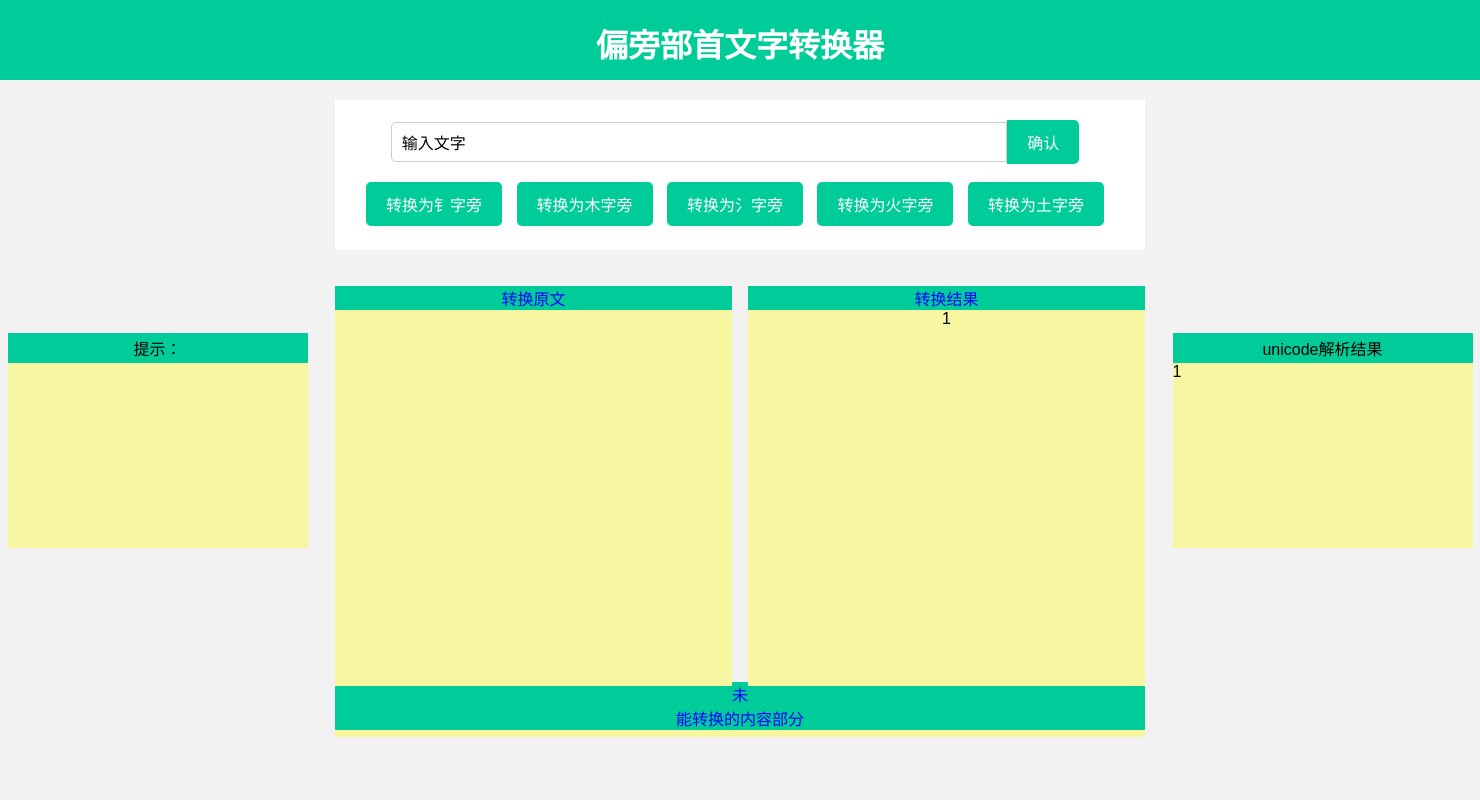
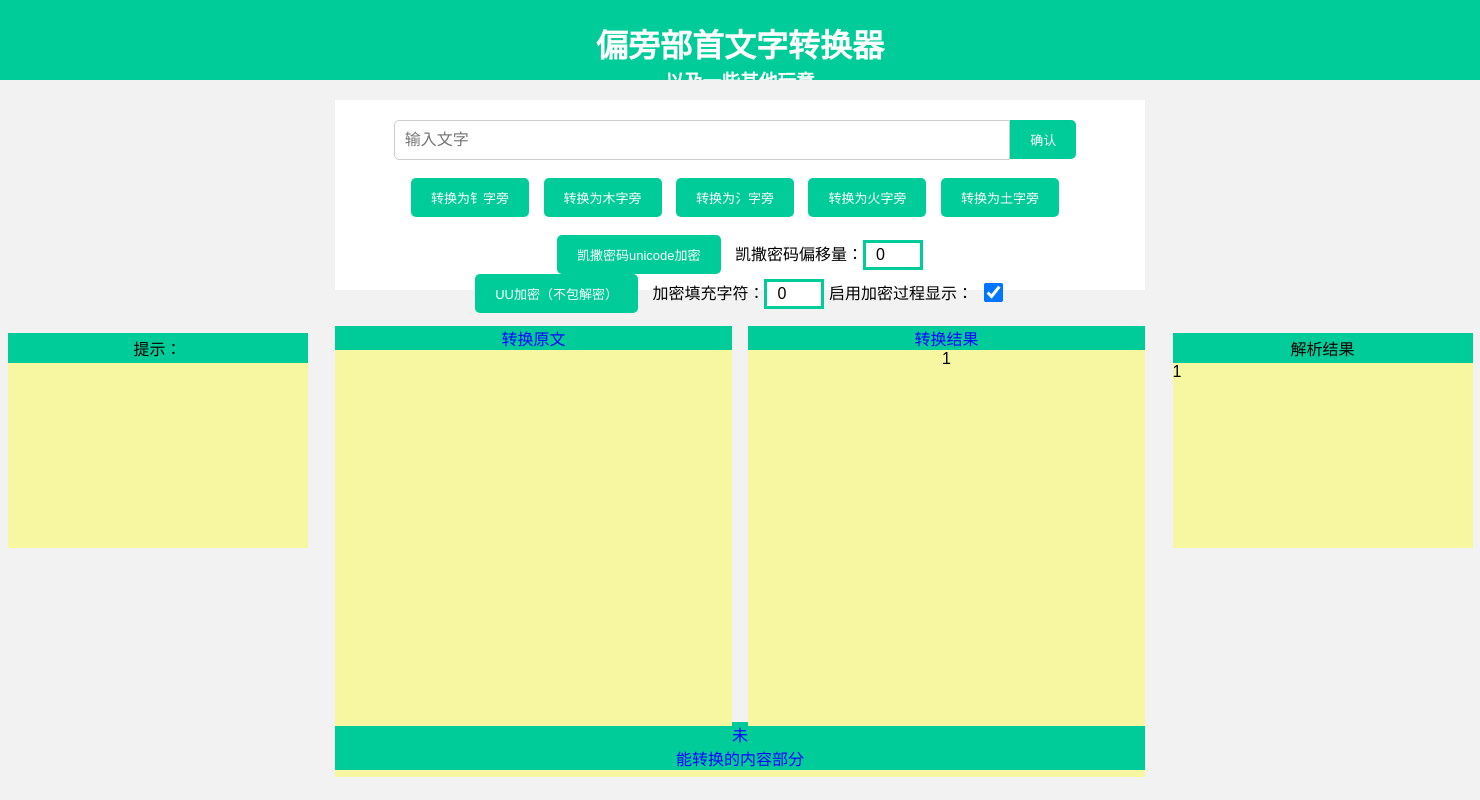
Before and after one commit to playymcmc007/Radicals-Chinese-Characters-Converter, a PHP site: page / in a window 1480 px wide. Run offline with PHP 8.4, Linux system fonts and the light colour scheme; the visitor is signed in with stand-in values (Sample User, id 1); some web fonts are replaced.

Commit message:
Update index.php

```diff
--- a/index.php
+++ b/index.php
@@ -1,7 +1,7 @@
 <?php
 	session_start();
 	if ($_SERVER["REQUEST_METHOD"] == "POST") {
-	if (isset($_POST["buttonName"]) && $_POST["buttonName"] == "Q"){
+	if (isset($_POST["buttonName"]) && $_POST["buttonName"] == "确"){
 		$inputText = $_POST["inputText"];
 		file_put_contents("wait.txt", $inputText);
 	}}
@@ -20,13 +20,23 @@
 	} elseif(isset($_POST['土'])){
 	header("Location: dirt.php");
 	exit;
+	} elseif(isset($_POST['凯'])){
+	$_SESSION['pian'] = $_POST['pian'];
+	header("Location: kai.php");
+	exit;
+	} elseif(isset($_POST['U'])){
+	$_SESSION['bu'] = $_POST['bu'];
+	$checkboxState = isset($_POST['checkbox_value1']) ? 'true':'false';
+	$_SESSION['checkbox_value1'] = $checkboxState;
+	header("Location: UU.php");
+	exit;
 	}
 ?>
 <!DOCTYPE html>
 <html>
 <head>
 	<meta charset="UTF-8">
-	<title>偏旁部首文字转换器</title>
+	<title>偏旁部首文字转换器以及一些其他玩意</title>
 	<style type="text/css">
      @font-face {
         font-family: "Font1";
@@ -63,7 +73,7 @@
       display: inline-block;
       margin-right: 10px;
       padding: 10px 20px;
-      font-size: 16px;
+      font-size: 13px;
       background-color: #00cc99;
       color: white;
       border: none;
@@ -73,28 +83,39 @@
 	.tip {
         display: none;
     }
+	.checkbox-container {
+        display: inline-block;
+        position: relative;
+        transform: scale(1.5);
+        margin: 5px;
+    }
 	</style>
 	<script>
     var tips = {
-        "输入文字": "在此输入文字，要换行请手动输入&lt;br/&gt<br>记得删掉默认的“输入文字”四个字。",
-        "Q": "将输入框的内容导入，<br/>然后按下下面的按钮。",
-        "A": "钅字旁：将原文字添加“钅”或“金”的结构，<br/>无法转换的会保持原状，<br/>不在转换表内的字符会在下方显示。",
-        "B": "木字旁：将原文字添加“木”的结构，<br/>无法转换的会保持原状，<br/>不在转换表内的字符会在下方显示。",
-        "C": "氵字旁：将原文字添加“氵”或“水”的结构，<br/>无法转换的会保持原状，<br/>不在转换表内的字符会在下方显示。",
-        "D": "火字旁：将原文字添加“火”的结构，<br/>无法转换的会保持原状，<br/>不在转换表内的字符会在下方显示。",
-        "E": "土字旁：将原文字添加“土”的结构，<br/>无法转换的会保持原状，<br/>不在转换表内的字符会在下方显示。",
-        "F": "不在转换表的字符，<br/>这类字符没有通过转换表，直接进行输出。"
+        "输": "在此输入文字，要换行请手动输入&lt;br/&gt<br/>使用偏旁部首转换请输入基础区汉字，<br/>使用凯撒密码请输入一个有效的Unicode字符，<br/>使用UU加密建议不要输入字母数字等字符，可能导致加密轻微错乱。",
+        "确": "将输入框的内容导入，<br/>然后按下下面的按钮。",
+        "金": "钅字旁：将原文字添加“钅”或“金”的结构，<br/>无法转换的会保持原状，<br/>不在转换表内的字符会在下方显示。",
+        "木": "木字旁：将原文字添加“木”的结构，<br/>无法转换的会保持原状，<br/>不在转换表内的字符会在下方显示。",
+        "水": "氵字旁：将原文字添加“氵”或“水”的结构，<br/>无法转换的会保持原状，<br/>不在转换表内的字符会在下方显示。",
+        "火": "火字旁：将原文字添加“火”的结构，<br/>无法转换的会保持原状，<br/>不在转换表内的字符会在下方显示。",
+        "土": "土字旁：将原文字添加“土”的结构，<br/>无法转换的会保持原状，<br/>不在转换表内的字符会在下方显示。",
+        "F": "不在转换表的字符，<br/>这类字符没有通过转换表，直接进行输出。",
+		"凯": "凯撒密码unicode版，将原有的字符的unicode向前或向后移动。超出范围会报错。",
+		"偏": "凯撒密码的偏移量，<br/>正数为向前，负数为向后，<br/>比如hallo,world会变成ibmmp-xpsme。",
+		"U": "将字符从Urlcode通过奇妙算法强行加密为Unicode文本，简称UU加密。<br/>不包解密代码，如需解密请自行写代码。<br/>bug很多，不打算修。<br/>遇到urlcode原样输出的字符会跳过，如果跳过字符不是4的倍数可能会导致加密错乱<br/>urlcode为2的倍数，如果不是4的倍数会用加密填充字符填充。<br/>本质上是转为4位16进制数，因此只会涉及第一平面（U+0000~U+FFFF）。",
+		"补": "用于非4的倍数转换Unicode第一平面时的补足字符，必须是一个16进制数字。<br/>请输入0,1,2,3,4,5,6,7,8,9,a,b,c,d,e,f。",
+		"是":"分别显示urlcode转换、移除百分号%、增加unicode<b>\\u</b>和分隔符<b>-</b>的内容，<br/>文本较长时慎用。"
     };
 
     function show(button) {
-        var tipId = "tip" + button.value.slice(-4);
+        var tipId = "tip" + button.id.slice(-4);
         var tip = document.getElementById(tipId);
-        tip.innerHTML = tips[button.value];
+        tip.innerHTML = tips[button.id];
         tip.style.display = "block";
     }
 
     function hide(button) {
-        var tipId = "tip" + button.value.slice(-4);
+        var tipId = "tip" + button.id.slice(-4);
         var tip = document.getElementById(tipId);
         tip.style.display = "none";
     }
@@ -102,7 +123,7 @@
 </head>
 <body>
 <div style="display: flex;flex-direction: column;width: 100%;">
-	<div style="height: 80px;background-color: #00cc99;color:white;text-align:center;padding: 20px; "><h1>偏旁部首文字转换器</h1></div>
+	<div style="height: 80px;background-color: #00cc99;color:white;text-align:center;padding: 20px; "><h1>偏旁部首文字转换器</h1><h3>以及一些其他玩意</h3></div>
 	<div style="flex-grow: 1;">
 		<div style="display: flex;flex-direction: row;width: 100%;height:100%;">
 			<div style="width: 25%;background-color: #f2f2f2;;">
@@ -111,13 +132,18 @@
 						<td>
 							<div style="background-color: #f7f7a2;width: 300px;height: 215px;margin: 0 auto;">
                 <div style="background-color:#00cc99; padding: 3px; text-align:center;">提示：</div>
-				<div class="tip" id="tip输入文字"></div>
-					<div class="tip" id="tipQ"></div>
-					<div class="tip" id="tipA"></div>
-					<div class="tip" id="tipB"></div>
-					<div class="tip" id="tipC"></div>
-					<div class="tip" id="tipD"></div>
-					<div class="tip" id="tipE"></div>
+				<div class="tip" id="tip输"></div>
+					<div class="tip" id="tip确"></div>
+					<div class="tip" id="tip金"></div>
+					<div class="tip" id="tip木"></div>
+					<div class="tip" id="tip水"></div>
+					<div class="tip" id="tip火"></div>
+					<div class="tip" id="tip土"></div>
+					<div class="tip" id="tip凯"></div>
+					<div class="tip" id="tip偏"></div>
+					<div class="tip" id="tipU"></div>
+					<div class="tip" id="tip补"></div>
+					<div class="tip" id="tip是"></div>
 							</div>
 							</div>
 						</td>
@@ -125,18 +151,23 @@
 				</table>
 			</div>
 			<div style="flex-grow: 1;background-color:  #f2f2f2;text-align:center;margin: 0 auto;padding:20px;">
-				<div id="" style="height: 150px;background: white;padding:20px;">
+				<div id="" style="height: 190px;background: white;padding:20px;">
 					<form method="post" >
-						<input type="text" name="inputText" value="输入文字" placeholder="输入文字" onmouseover="show(this)" onmouseout="hide(this)" style=" width: 80%;padding: 10px; font-size: 16px; border-radius: 5px 0 0 5px;border: 1px solid #ccc;">
-						<button type="submit" style="border-radius: 0 5px 5px 0; margin-left: -4px;" name="buttonName" value="Q" onmouseover="show(this)" onmouseout="hide(this)">确认</button>
+						<input type="text" id="输" name="inputText" placeholder="输入文字" onmouseover="show(this)" onmouseout="hide(this)" style=" width: 80%;padding: 10px; font-size: 16px; border-radius: 5px 0 0 5px;border: 1px solid #ccc;">
+						<button type="submit" style="border-radius: 0 5px 5px 0; margin-left: -4px;" id="确" value="确" name="buttonName" onmouseover="show(this)" onmouseout="hide(this)">确认</button>
 						<br><br>
-						<button type="submit" name="金" value="A" onmouseover="show(this)" onmouseout="hide(this)">转换为钅字旁</button>
-						<button type="submit" name="木" value="B" onmouseover="show(this)" onmouseout="hide(this)">转换为木字旁</button>
-						<button type="submit" name="水" value="C" onmouseover="show(this)" onmouseout="hide(this)">转换为氵字旁</button>
-						<button type="submit" name="火" value="D" onmouseover="show(this)" onmouseout="hide(this)">转换为火字旁</button>
-						<button type="submit" name="土" value="E" onmouseover="show(this)" onmouseout="hide(this)">转换为土字旁</button>
+						<button type="submit" id="金" name="金" onmouseover="show(this)" onmouseout="hide(this)">转换为钅字旁</button>
+						<button type="submit" id="木" name="木" onmouseover="show(this)" onmouseout="hide(this)">转换为木字旁</button>
+						<button type="submit" id="水" name="水" onmouseover="show(this)" onmouseout="hide(this)">转换为氵字旁</button>
+						<button type="submit" id="火" name="火" onmouseover="show(this)" onmouseout="hide(this)">转换为火字旁</button>
+						<button type="submit" id="土" name="土" onmouseover="show(this)" onmouseout="hide(this)">转换为土字旁</button><br/><br/>
+						<button type="submit" id="凯" name="凯" onmouseover="show(this)" onmouseout="hide(this)">凯撒密码unicode加密</button>
+						凯撒密码偏移量：<input type="number" id="偏" name="pian" value="0" onmouseover="show(this)" onmouseout="hide(this)" style="width: 60px;height:30px; border: 3px solid #00cc99;padding: 10px;font-size: 16px;"><br/>
+						<button type="submit" name="U" id="U" onmouseover="show(this)" onmouseout="hide(this)">UU加密（不包解密）</button>
+						加密填充字符：<input type="text" id="补" name="bu" value="0" onmouseover="show(this)" onmouseout="hide(this)" maxlength="1" pattern="^[0-9A-Fa-f]+$" title="请输入有效的16进制数" style="width: 60px;height:30px; border: 3px solid #00cc99;padding: 10px;font-size: 16px;">
+						启用加密过程显示：&nbsp;
+						<input type="checkbox" id="是" name="checkbox_value1" onmouseover="show(this)" onmouseout="hide(this)" checked class="checkbox-container">
 					</form>
-
 				</div>
 				<br/><br/><div id="" style="height: 400px;width:49%;background: #f7f7a2;float:left;overflow:auto;">
 				<div style="color:blue;position: sticky;top:0;background:#00cc99;">转换原文</div>
@@ -168,7 +199,7 @@
 					<tr>
 						<td>
               <div style="background-color: #f7f7a2;width: 300px;height: 215px;margin: 0 auto;">
-              <div style='background-color:#00cc99; padding: 3px; text-align:center;'>unicode解析结果</div>
+              <div style='background-color:#00cc99; padding: 3px; text-align:center;'>解析结果</div>
 				<?php
 				$unicodeback = $_SESSION['unicode'];
 				echo $unicodeback;
```
